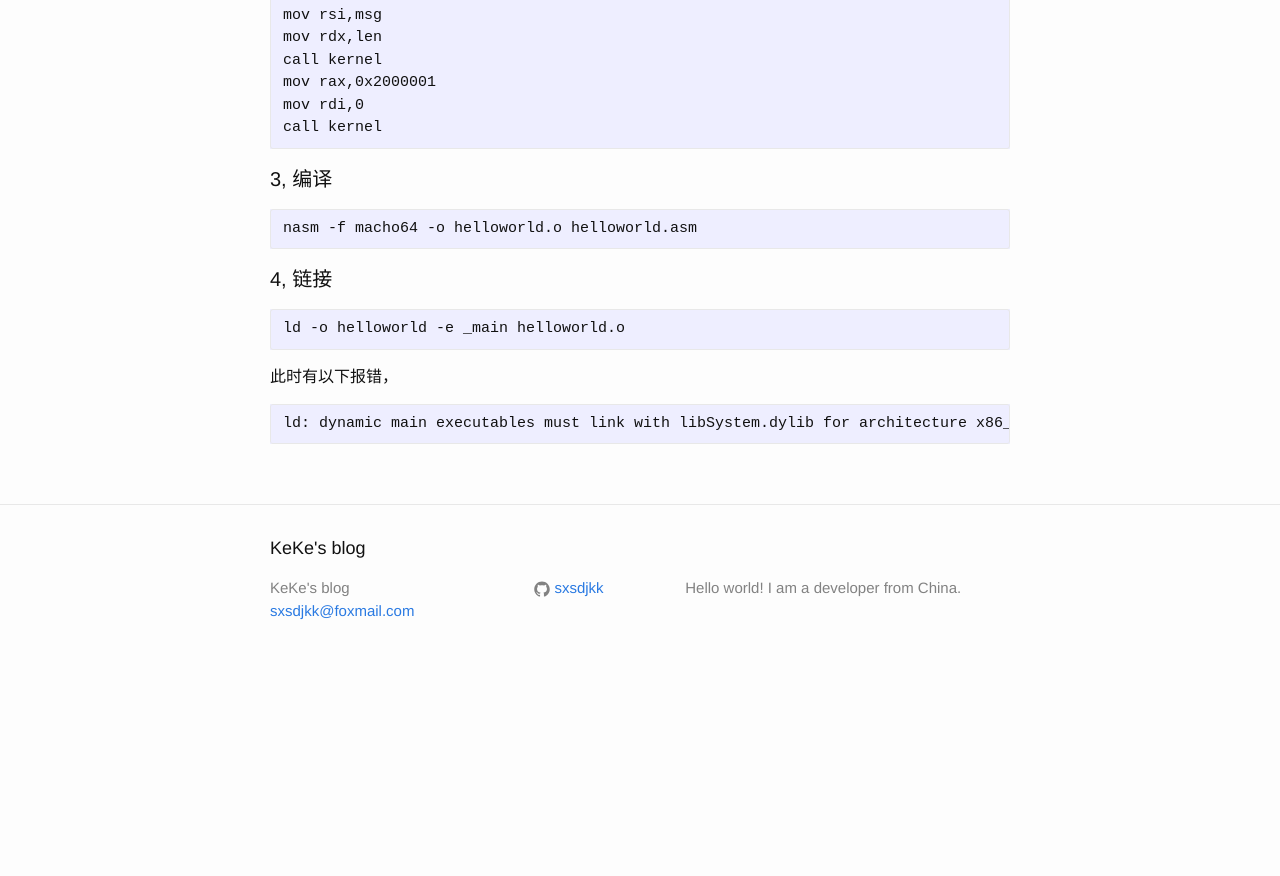
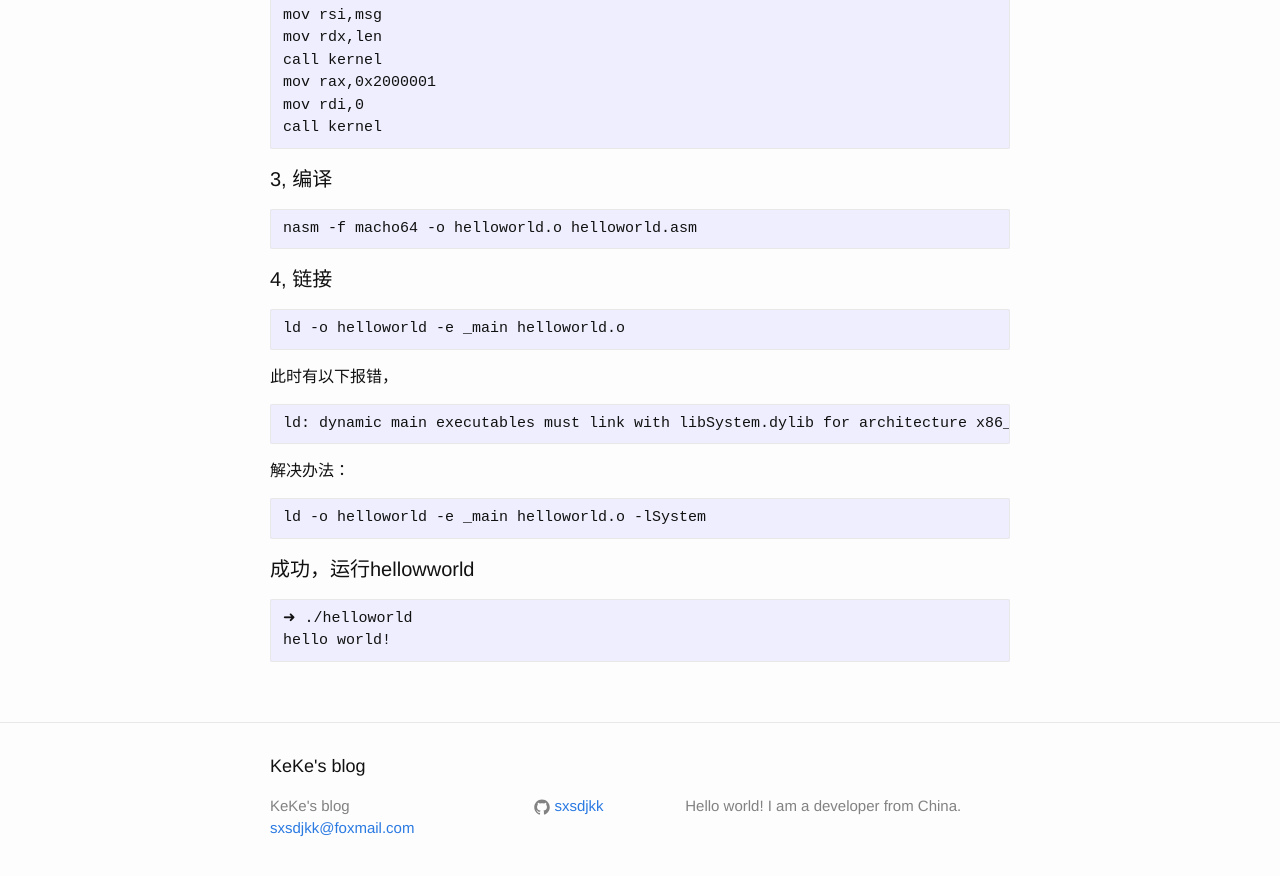
Before and after one commit to sxsdjkk/sxsdjkk.github.io, a Jekyll site: the page built from _posts/2020-01-16-记录第一次Mac上编译汇编代码.md, in a window 1280 px wide and 900 px high, scrolled down 628 px. Shown: the top 876 px of the window. Built offline with Jekyll 4.4.1, drawn with Linux system fonts in a browser that asks for light colours; before the commit the page ends 1310 px from its top, so only the background shows below that.

Commit message:
Update 2020-01-16-记录第一次Mac上编译汇编代码.md

````diff
--- a/_posts/2020-01-16-记录第一次Mac上编译汇编代码.md
+++ b/_posts/2020-01-16-记录第一次Mac上编译汇编代码.md
@@ -57,3 +57,16 @@ ld -o helloworld -e _main helloworld.o
 ```
 ld: dynamic main executables must link with libSystem.dylib for architecture x86_64
 ```
+
+解决办法：
+
+```
+ld -o helloworld -e _main helloworld.o -lSystem
+```
+
+#### 成功，运行hellowworld
+
+```
+➜ ./helloworld
+hello world!
+```
````
